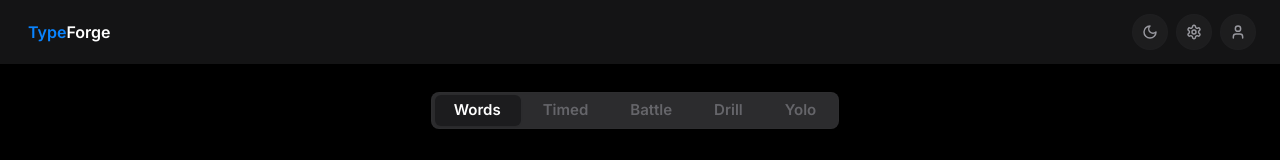
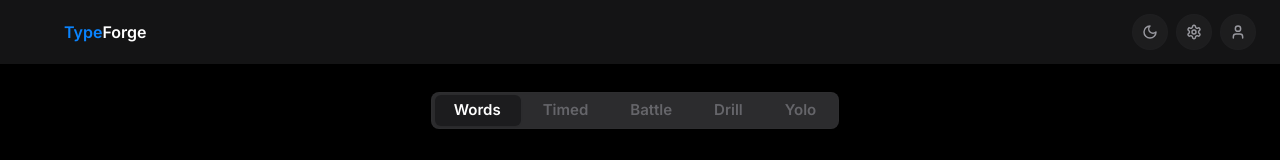
Before and after one commit to Type-Forge/Type-Forge, a Next.js app: page / in a window 1280 px wide. Shown: the top 160 px of the page. Built offline with nearby package versions, Linux system fonts and the light colour scheme.

Commit message:
FInalized the App

```diff
--- a/components/ui/Navbar.tsx
+++ b/components/ui/Navbar.tsx
@@ -24,9 +24,10 @@ export default function Navbar() {
   return (
     <nav className="fixed top-0 left-0 right-0 z-50 apple-navbar flex items-center select-none">
       <div className="mx-auto max-w-7xl w-full flex items-center justify-between px-6 h-full">
-        {/* Left Section: Back Chevron, & Logo */}
-        <div className="flex items-center gap-3">
-          {/* Back Chevron */}
+        {/* Left Section: Back Chevron & Logo */}
+        <div className="flex items-center">
+          {/* Back Chevron container with fixed width to prevent Logo shifting */}
+          <div className="w-8 mr-2 flex items-center justify-center shrink-0">
             {showBackChevron && (
               <Link
                 href="/"
@@ -47,11 +48,10 @@ export default function Navbar() {
                 </svg>
               </Link>
             )}
+          </div>
 
           {/* Logo */}
-          <div className="ml-1">
           <Logo />
-          </div>
         </div>
 
         {/* Right Section: Utility circular glass controls */}
```
Lines whose indentation alone changed are shown as unchanged.
